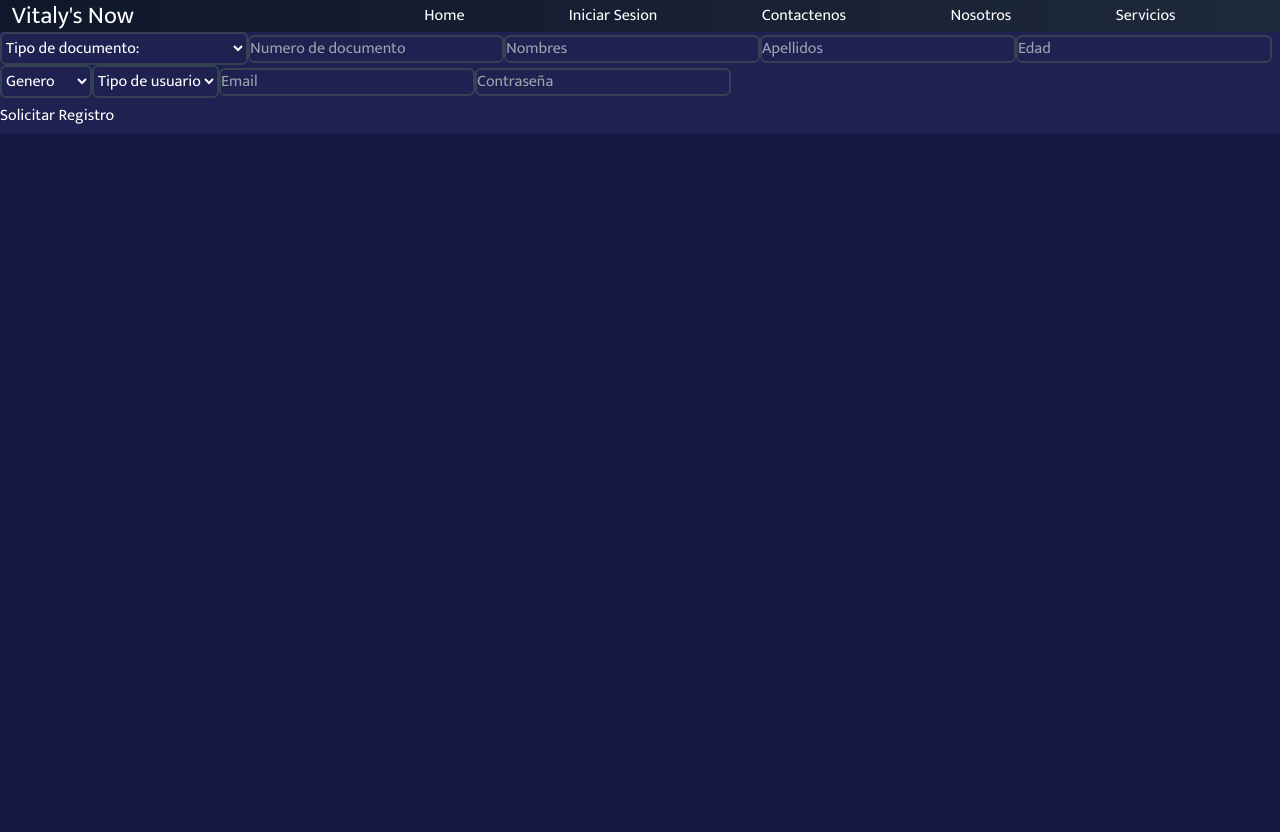
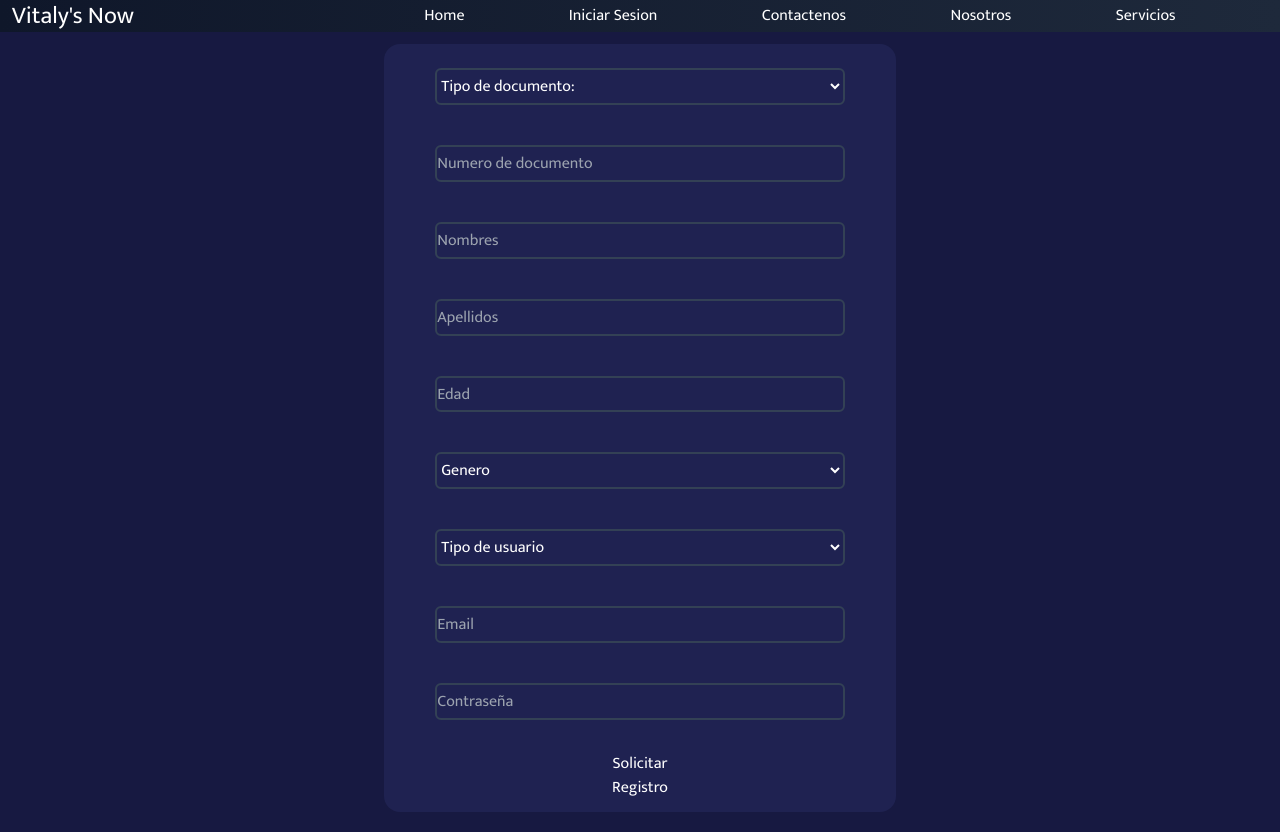
Before and after one commit to moises-ph/Health-Cloud, a React (Create React App) app in the folder client/: page /paciente/SolicitarRegistro in a window 1280 px wide. Built offline with nearby package versions, Linux system fonts and the light colour scheme.

Commit message:
estilos registro

```diff
--- a/client/src/components/paciente/Nav.jsx
+++ b/client/src/components/paciente/Nav.jsx
@@ -4,7 +4,7 @@ import { NavLink } from "react-router-dom";
 function Nav() {
   return (
     <>
-      <nav className="flex bg-gradient-to-r from-slate-900 to-slate-800 text-white justify-between portrait:w-screen">
+      <nav className="flex bg-gradient-to-r w-[100%] from-slate-900 to-slate-800 text-white justify-between portrait:w-screen">
         <h1 className="text-2xl pl-3">Vitaly's Now</h1>
         <div className="flex justify-evenly items-center w-3/4 portrait:w-2/4">
           <NavLink to="/" className="">Home</NavLink>
--- a/client/src/components/paciente/SolicitarRegistro.jsx
+++ b/client/src/components/paciente/SolicitarRegistro.jsx
@@ -79,11 +79,11 @@ function SolicitarRegistro() {
   return (
     <>
       <Nav />
-      <div className="w-screen h-screen bg-[#171941] portrait:p-3">
-        <div className="portrait:flex portrait:flex-col portrait:items-start bg-[#1f2251] portrait:p-2 portrait:shadow-2xl portrait:rounded-2xl portrait:gap-5">
+      <div className="w-[100%] h-screen flex justify-center bg-[#171941] portrait:p-3">
+        <div className="portrait:flex portrait:flex-col portrait:items-start bg-[#1f2251] portrait:p-2 portrait:shadow-2xl portrait:rounded-2xl portrait:gap-2 portrait:w-[90%] mt-3 rounded-2xl flex flex-col items-center w-[40%] gap-4 mb-5">
           <select
             ref={doc_type}
-            className="bg-transparent text-white outline-none rounded-md border-slate-700 border-2 border-solid portrait:w-11/12"
+            className="bg-transparent text-white outline-none rounded-md border-2 border-solid portrait:w-full w-[80%] h-[15%] mt-6 transition duration-500 ease-in-out border-slate-700 focus:border-slate-500"
           >
             <option value="" className="bg-[#1f2251] text-white ">
               Tipo de documento:
@@ -105,29 +105,29 @@ function SolicitarRegistro() {
             type="number"
             placeholder="Numero de documento"
             ref={num_documento}
-            className="bg-transparent text-white outline-none rounded-md border-slate-700 border-2 border-solid portrait:w-11/12"
+            className="bg-transparent text-white outline-none rounded-md border-2 border-solid portrait:w-full w-[80%] h-[15%] mt-6 transition duration-500 ease-in-out border-slate-700 focus:border-slate-500"
           />
           <input
             type="text"
             placeholder="Nombres"
             ref={name}
-            className="bg-transparent text-white  outline-none rounded-md border-slate-700 border-2 border-solid portrait:w-11/12"
+            className="bg-transparent text-white outline-none rounded-md border-2 border-solid portrait:w-full w-[80%] h-[15%] mt-6 transition duration-500 ease-in-out border-slate-700 focus:border-slate-500"
           />
           <input
             type="text"
             placeholder="Apellidos"
             ref={lastname}
-            className="bg-transparent text-white  outline-none rounded-md border-slate-700 border-2 border-solid portrait:w-11/12"
+            className="bg-transparent text-white outline-none rounded-md border-2 border-solid portrait:w-full w-[80%] h-[15%] mt-6 transition duration-500 ease-in-out border-slate-700 focus:border-slate-500"
           />
           <input
             type="number"
             placeholder="Edad"
             ref={age}
-            className="bg-transparent text-white outline-none rounded-md border-slate-700 border-2 border-solid portrait:w-11/12"
+            className="bg-transparent text-white outline-none rounded-md border-2 border-solid portrait:w-full w-[80%] h-[15%] mt-6 transition duration-500 ease-in-out border-slate-700 focus:border-slate-500"
           />
           <select
             ref={gender}
-            className="bg-[#1f2251] text-white  outline-none rounded-md border-slate-700 border-2 border-solid portrait:w-11/12"
+            className="bg-[#1f2251] text-white outline-none rounded-md border-2 border-solid portrait:w-full w-[80%] h-[15%] mt-6 transition duration-500 ease-in-out border-slate-700 focus:border-slate-500"
           >
             <option value="" className="bg-[#1f2251] text-white">
               Genero
@@ -144,7 +144,7 @@ function SolicitarRegistro() {
           </select>
           <select
             ref={user_type}
-            className="bg-transparent text-white outline-none rounded-md border-slate-700 border-2 border-solid portrait:w-11/12"
+            className="bg-transparent text-white outline-none rounded-md border-2 border-solid portrait:w-full w-[80%] h-[15%] mt-6 transition duration-500 ease-in-out border-slate-700 focus:border-slate-500"
           >
             <option value="" className="bg-[#1f2251] text-white ">
               Tipo de usuario
@@ -166,19 +166,19 @@ function SolicitarRegistro() {
             type="email"
             placeholder="Email"
             ref={email}
-            className="bg-transparent text-white outline-none rounded-md border-slate-700 border-2 border-solid portrait:w-11/12"
+            className="bg-transparent text-white outline-none rounded-md border-2 border-solid portrait:w-full w-[80%] h-[15%] mt-6 transition duration-500 ease-in-out border-slate-700 focus:border-slate-500"
           />
           <input
             type="password"
             placeholder="Contraseña"
             ref={password}
-            className="bg-transparent text-white outline-none rounded-md border-slate-700 border-2 border-solid portrait:w-11/12"
+            className="bg-transparent text-white outline-none rounded-md border-2 border-solid portrait:w-full w-[80%] h-[15%] mt-6 transition duration-500 ease-in-out border-slate-700 focus:border-slate-500"
           />
           <div ref={error} className="bg-transparent text-white"></div>
-          <div className="portrait:w-full portrait:flex portrait:justify-center">
+          <div className="portrait:w-full portrait:flex portrait:justify-center w-full flex justify-center mb-6">
             <button
               onClick={guardar}
-              className="bg-transparent text-white bg-[#2280f7] portrait:w-3/5 h-9 rounded-3xl hover:bg-[#2074e2]"
+              className="bg-transparent text-white bg-[#2280f7] portrait:w-3/5 h-9 rounded-3xl hover:bg-[#2074e2] w-[20%]"
             >
               Solicitar Registro
             </button>
```
